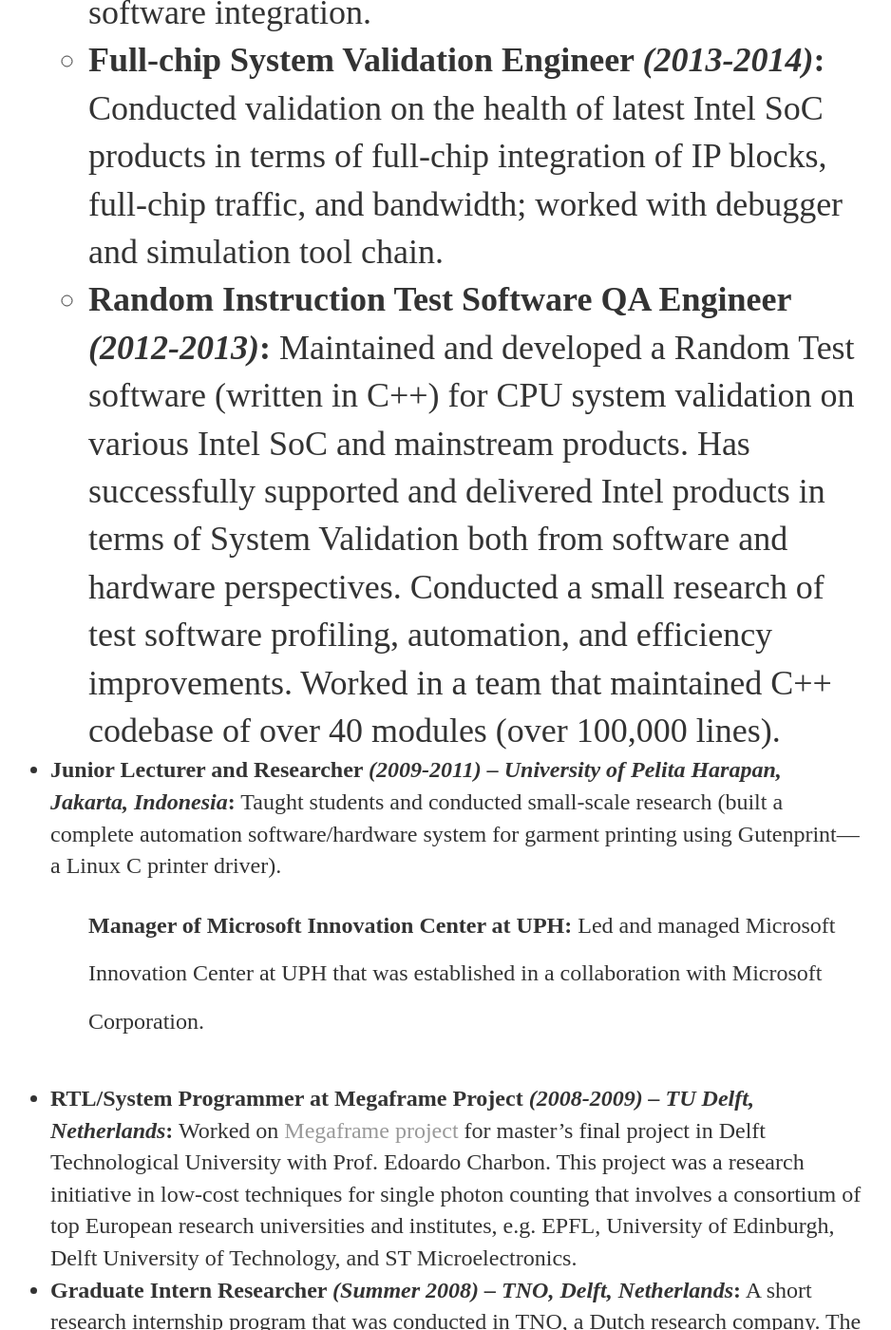
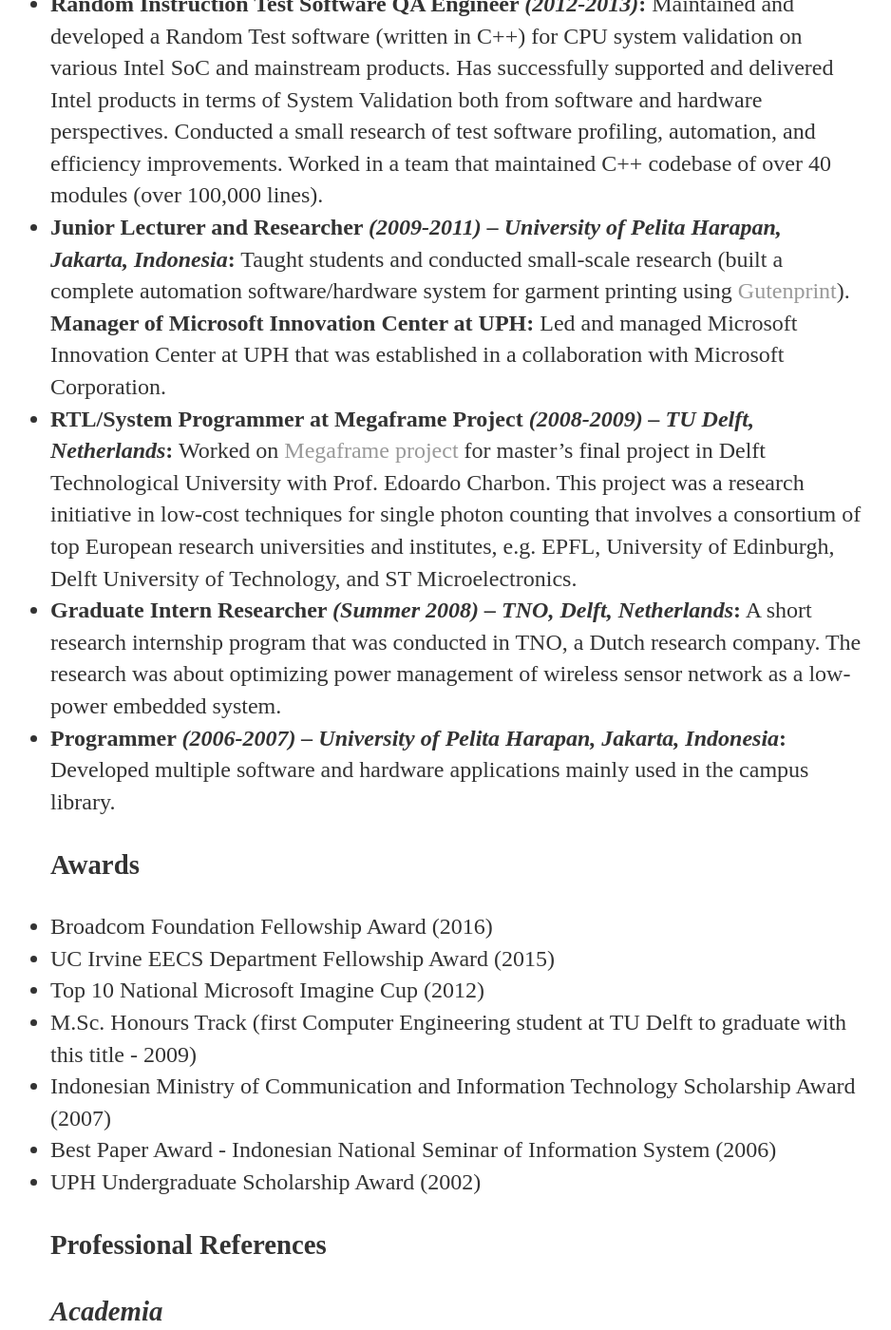
Before and after one commit to rtrimana/rahmaditrimananda.github.io, a Jekyll site: the page built from cv/index.html, in a window 1280 px wide and 1400 px high, scrolled down 1096 px. Shown: the whole window at 95% size, without its empty margins (179-1117 px from the left). Built offline with Jekyll 4.4.1, drawn with Linux system fonts in a browser that asks for light colours.

Commit message:
Update index.html

```diff
--- a/cv/index.html
+++ b/cv/index.html
@@ -22,15 +22,11 @@
 			<li><strong>Graduate Student Researcher <em>(2015-2020) – University of California, Irvine</em>:</strong> Working on research projects that focus on software infrastructure, systems, and compiler development for smart home devices, mobile, and cloud applications programmability, security, privacy and safety; working in both software and hardware sides of IoT devices.</li>
 			<li><strong>Software Engineering Intern <em>(Summer 2017) – Xilinx Corp., San Jose</em>:</strong> Conducted research on the Xilinx FPGA tool-chain and developed a prototype of FPGA cutting edge debugging features. Developed cutting edge debugging features using compiler techniques in newly being developed SDx tool chain. This is meant to allow application developers with little or no FPGA expertise to use high level programming languages such as OpenCL, C and C++ to program FPGAs.</li>
 			<li><strong>System Validation Engineer <em>(2012-2015) – Intel Corp., Penang, Malaysia</em>:</strong> Owned system validation in software and hardware for various Intel products.</li>
-			<ul>
 				<li><strong>PMIC Validation Engineer <em>(2015)</em>:</strong> Responsible for Power Management IC (PMIC) validation, validation strategy, integration in Systems-on-a-Chip (SoC) systems, and small research on PMIC validation software integration.</li>
 				<li><strong>Full-chip System Validation Engineer <em>(2013-2014)</em>:</strong> Conducted validation on the health of latest Intel SoC products in terms of full-chip integration of IP blocks, full-chip traffic, and bandwidth; worked with debugger and simulation tool chain.</li>
 				<li><strong>Random Instruction Test Software QA Engineer <em>(2012-2013)</em>:</strong> Maintained and developed a Random Test software (written in C++) for CPU system validation on various Intel SoC and mainstream products. Has successfully supported and delivered Intel products in terms of System Validation both from software and hardware perspectives. Conducted a small research of test software profiling, automation, and efficiency improvements. Worked in a team that maintained C++ codebase of over 40 modules (over 100,000 lines).</li>
-				</ul>
-			<li><strong>Junior Lecturer and Researcher <em>(2009-2011) – University of Pelita Harapan, Jakarta, Indonesia</em>:</strong> Taught students and conducted small-scale research (built a complete automation software/hardware system for garment printing using Gutenprint—a Linux C printer driver).</li>
-			<ul class="posts"><font size="5em"><line height="1.5">
-				<li><strong>Manager of Microsoft Innovation Center at UPH:</strong> Led and managed Microsoft Innovation Center at UPH that was established in a collaboration with Microsoft Corporation.</li>
-				</line></font></ul>
+			<li><strong>Junior Lecturer and Researcher <em>(2009-2011) – University of Pelita Harapan, Jakarta, Indonesia</em>:</strong> Taught students and conducted small-scale research (built a complete automation software/hardware system for garment printing using <a href="http://gimp-print.sourceforge.net/">Gutenprint</a>).
+			<br><strong>Manager of Microsoft Innovation Center at UPH:</strong> Led and managed Microsoft Innovation Center at UPH that was established in a collaboration with Microsoft Corporation.</li>
 			<li><strong>RTL/System Programmer at Megaframe Project <em>(2008-2009) – TU Delft, Netherlands</em>:</strong> Worked on <a href="http://www.megaframe.eu/">Megaframe project</a> for master’s final project in Delft Technological University with Prof. Edoardo Charbon. This project was a research initiative in low-cost techniques for single photon counting that involves a consortium of top European research universities and institutes, e.g. EPFL, University of Edinburgh, Delft University of Technology, and ST Microelectronics.</li>
 			<li><strong>Graduate Intern Researcher <em>(Summer 2008) – TNO, Delft, Netherlands</em>:</strong> A short research internship program that was conducted in TNO, a Dutch research company. The research was about optimizing power management of wireless sensor network as a low-power embedded system.</li>
 			<li><strong>Programmer <em>(2006-2007) – University of Pelita Harapan, Jakarta, Indonesia</em>:</strong> Developed multiple software and hardware applications mainly used in the campus library.</li>
```
